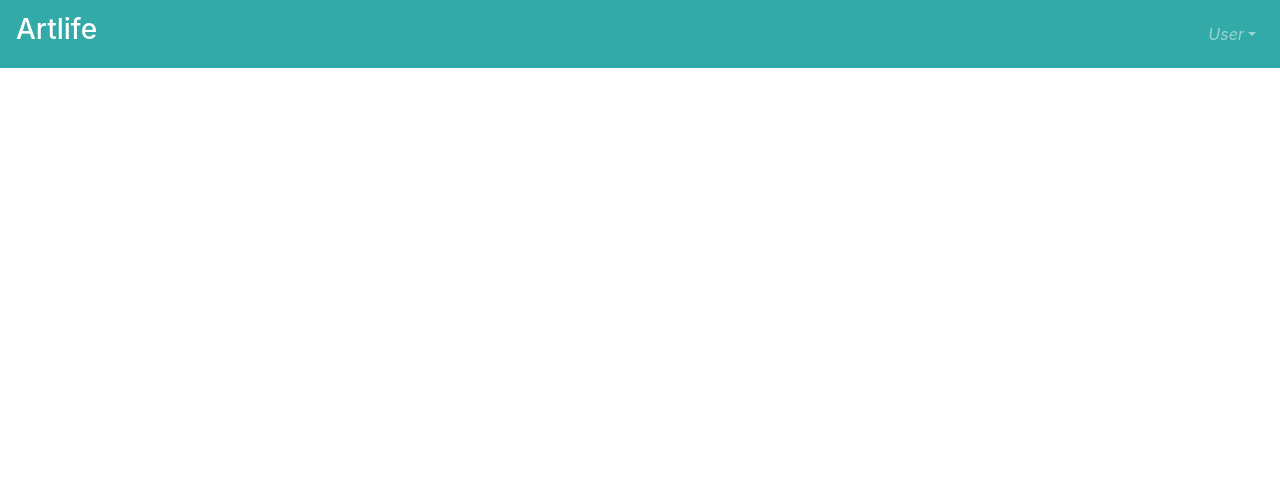
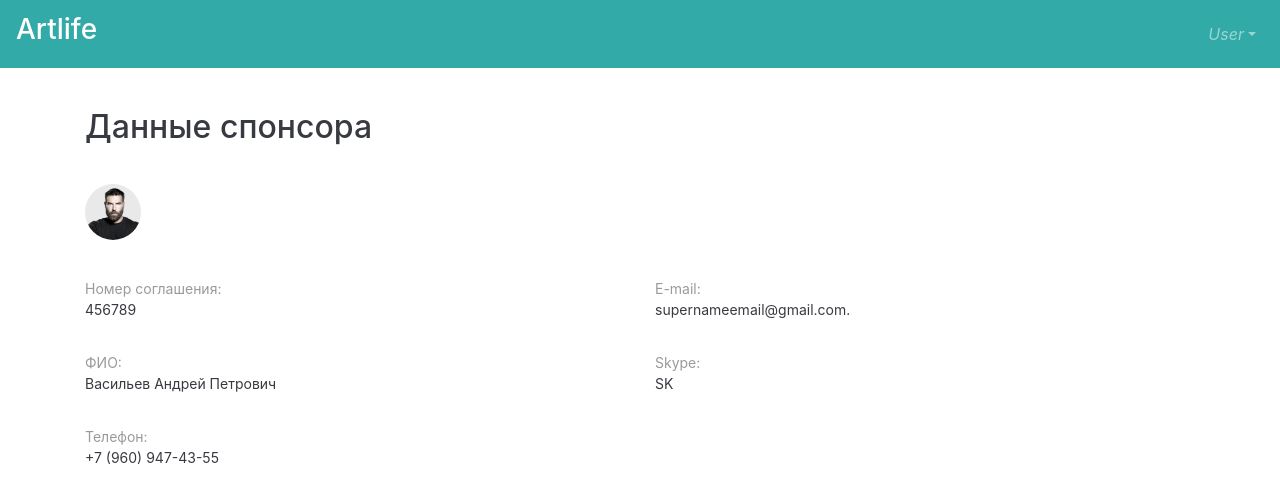
Before and after one commit to TjLinka/artLifeDemo, a Vue app: page /sponsorcard in a window 1280 px wide. Shown: the top 502 px of the page. Built offline with nearby package versions, Linux system fonts and the light colour scheme.

Commit message:
Create SponsorCard and add router

```diff
--- a/src/router/index.js
+++ b/src/router/index.js
@@ -24,6 +24,11 @@ const routes = [
     name: 'Registration',
     component: () => import('../views/Registration.vue'),
   },
+  {
+    path: '/sponsorcard',
+    name: 'SponsorCard',
+    component: () => import('../views/SponsorCard.vue'),
+  },
 ];
 
 const router = new VueRouter({
--- /dev/null
+++ b/src/views/SponsorCard.vue
@@ -0,0 +1,229 @@
+<template>
+  <div class="sponsor__page">
+    <div class="container">
+      <h2 class="page__title">Данные спонсора</h2>
+      <div class="sponsor__page__description">
+        <div class="myfoto">
+          <img src="../assets/imgs/unnamed 1.png" alt="" />
+        </div>
+        <div class="container top__info">
+          <div class="row">
+            <div class="col-6">
+              <p>Номер соглашения:</p>
+              <p>456789</p>
+            </div>
+            <!-- <div class="col-6">
+              <p>ФИО:</p>
+              <p>Васильев Андрей Петрович</p>
+            </div> -->
+            <div class="col-6">
+              <p>E-mail:</p>
+              <p>supernameemail@gmail.com.</p>
+            </div>
+          </div>
+          <div class="row">
+            <div class="col-6">
+              <p>ФИО:</p>
+              <p>Васильев Андрей Петрович</p>
+            </div>
+            <div class="col-6">
+              <p>Skype:</p>
+              <p>SK</p>
+            </div>
+          </div>
+          <div class="row">
+            <div class="col-6">
+              <p>Телефон:</p>
+              <p>+7 (960) 947-43-55</p>
+            </div>
+            <!-- <div class="col-6">
+              <p>Skype:</p>
+              <p>SK</p>
+            </div> -->
+          </div>
+          <!-- <div class="row">
+            <div class="col-6">
+              <p>Страна:</p>
+              <p>Россия</p>
+            </div>
+            <div class="col-6">
+              <p>Адрес:</p>
+              <p>ул. Самая лучшая 76-23</p>
+            </div>
+          </div>
+          <div class="row">
+            <div class="col-6">
+              <p>Паспорт (серия, номер, кем и когда выдан):</p>
+              <p>Номер: 327467, Серия 6478, Выдан 30.07.2010 г.</p>
+            </div>
+            <div class="col-6">
+              <p>Дата рождения:</p>
+              <p>21.12.1988 г</p>
+            </div>
+          </div>
+          <div class="row">
+            <div class="col-6">
+              <p>Skype:</p>
+              <p>SkypeName</p>
+            </div>
+            <div class="col-6">
+              <p>Доп. телефон:</p>
+              <p>+7 (912) 537-33-78</p>
+            </div>
+          </div> -->
+        </div>
+        <!-- <div v-if="boss" class="transfert">
+          <h2 class="page__caption">Дополнительная информация для трансферта</h2>
+          <div class="container transfert__info" v-if="showTransfertInfo">
+            <div class="row">
+              <div class="col-6">
+                <p>Номер соглашения:</p>
+                <p>456789</p>
+              </div>
+              <div class="col-6">
+                <p>ФИО:</p>
+                <p>Васильев Андрей Петрович</p>
+              </div>
+            </div>
+            <div class="row">
+              <div class="col-6">
+                <p>E-mail:</p>
+                <p>supernameemail@gmail.com.</p>
+              </div>
+              <div class="col-6">
+                <p>Телефон:</p>
+                <p>+7 (960) 947-43-55</p>
+              </div>
+            </div>
+            <div class="row">
+              <div class="col-6">
+                <p>Страна:</p>
+                <p>Россия</p>
+              </div>
+              <div class="col-6">
+                <p>Адрес:</p>
+                <p>ул. Самая лучшая 76-23</p>
+              </div>
+            </div>
+            <div class="row">
+              <div class="col-6">
+                <p>Паспорт (серия, номер, кем и когда выдан):</p>
+                <p>Номер: 327467, Серия 6478, Выдан 30.07.2010 г.</p>
+              </div>
+              <div class="col-6">
+                <p>Дата рождения:</p>
+                <p>21.12.1988 г</p>
+              </div>
+            </div>
+            <div class="row">
+              <div class="col-6">
+                <p>Skype:</p>
+                <p>SkypeName</p>
+              </div>
+              <div class="col-6">
+                <p>Доп. телефон:</p>
+                <p>+7 (912) 537-33-78</p>
+              </div>
+            </div>
+          </div>
+          <div class="row">
+            <div class="col-6">
+              <p class="show__transfert p-0" v-on:click="toggleTransfertVisible">
+                {{ showTransfertInfo ? 'Свернуть' : 'Раскрыть' }}
+              </p>
+            </div>
+            <div class="col-6">
+              <button v-if="showTransfertInfo" class="transfert__btn">ТРАНСФЕРТ</button>
+            </div>
+          </div>
+        </div> -->
+      </div>
+    </div>
+  </div>
+</template>
+
+<script>
+export default {
+  name: 'SponsorCard',
+  data() {
+    return {
+      boss: true,
+      showTransfertInfo: false,
+    };
+  },
+  methods: {
+    toggleTransfertVisible() {
+      this.showTransfertInfo = !this.showTransfertInfo;
+    },
+  },
+};
+</script>
+
+<style lang="scss" scoped>
+.sponsor__page {
+  margin-top: 40px;
+
+  & .page__title {
+    color: #383a41;
+    font-size: 32px;
+  }
+
+  &__description {
+    & .page__caption {
+      font-size: 20px;
+    }
+    & .myfoto {
+      display: inline-block;
+      margin-top: 30px;
+      border-radius: 50%;
+      overflow: hidden;
+
+      & img {
+        width: 100%;
+        height: 100%;
+      }
+    }
+
+    & .top__info,
+    & .transfert__info {
+      padding: 0;
+      margin-top: 32px;
+
+      & .row {
+        margin-bottom: 32px;
+      }
+
+      & p {
+        padding: 0;
+        margin: 0;
+        color: #383a41;
+        font-size: 14px;
+
+        &:nth-of-type(1) {
+          color: #9a9a9a;
+          font-size: 14px;
+        }
+      }
+    }
+    & .transfert {
+      & .show__transfert {
+        cursor: pointer;
+        display: inline-block;
+        color: #32aaa7;
+        font-size: 14px;
+        border-bottom: 2px dotted #32aaa7;
+      }
+
+      & .transfert__btn {
+        background-color: #000000;
+        color: white;
+        padding: 10px 80px;
+        font-size: 12px;
+        border: none;
+        border-radius: 4px;
+        // float: right;
+      }
+    }
+  }
+}
+</style>
```
